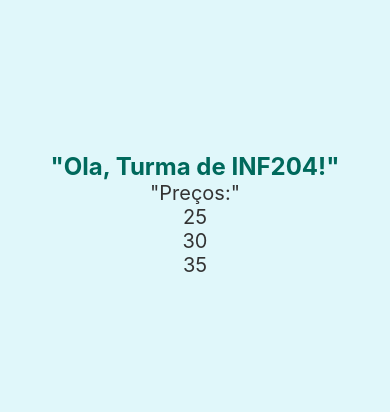
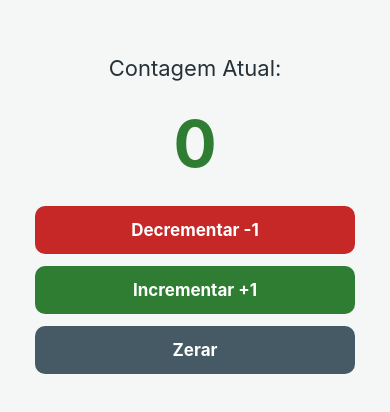
Before and after one commit to LucaxOP/inf-204-pratica-01, a React Native app: screen / in a window 390 px wide. Shown: the part 208-620 px from the top of the page. Built offline with nearby package versions, Linux system fonts and the light colour scheme.

Commit message:
Implementa contador e desafios extras da pratica 01

```diff
--- a/App.js
+++ b/App.js
@@ -1,29 +1,49 @@
 import React, { useState } from "react";
-import { Text, View, Button, StyleSheet } from "react-native";
+import { StyleSheet, Text, TouchableOpacity, View } from "react-native";
 
 export default function App() {
   const [contagem, setContagem] = useState(0);
 
-  const precos = [10, 15, 20, 25, 30, 35];
-
-  let contador = 0;
-
-  // contador = contador + 1;
+  const decrementar = () => {
+    setContagem((valorAtual) => Math.max(0, valorAtual - 1));
+  };
 
   return (
     <View style={styles.container}>
-      <Text style={styles.texto}>"Ola, Turma de INF204!"</Text>
+      <Text style={styles.titulo}>Contagem Atual:</Text>
+      <Text style={styles.numero}>{contagem}</Text>
 
-      <Text style={styles.titulo}>"Preços:"</Text>
-      {precos.filter((preco) => preco > 20)
-        .map((preco) => <Text style={styles.titulo}>{preco}</Text>)}
+      <View style={styles.botoes}>
+        <TouchableOpacity
+          accessibilityRole="button"
+          accessibilityLabel="Decrementar a contagem em um"
+          activeOpacity={0.75}
+          onPress={decrementar}
+          style={[styles.botao, styles.botaoDecrementar]}
+        >
+          <Text style={styles.textoBotao}>Decrementar -1</Text>
+        </TouchableOpacity>
 
-      {/* <Text style={styles.titulo}>"CONTADOR:"</Text>
-      <Text style={styles.numero}>{contagem}</Text>
-      <Button
-        title="Incrementar +1"
-        onPress={() => setContagem(contagem + 1)}
-      /> */}
+        <TouchableOpacity
+          accessibilityRole="button"
+          accessibilityLabel="Incrementar a contagem em um"
+          activeOpacity={0.75}
+          onPress={() => setContagem((valorAtual) => valorAtual + 1)}
+          style={[styles.botao, styles.botaoIncrementar]}
+        >
+          <Text style={styles.textoBotao}>Incrementar +1</Text>
+        </TouchableOpacity>
+
+        <TouchableOpacity
+          accessibilityRole="button"
+          accessibilityLabel="Zerar a contagem"
+          activeOpacity={0.75}
+          onPress={() => setContagem(0)}
+          style={[styles.botao, styles.botaoZerar]}
+        >
+          <Text style={styles.textoBotao}>Zerar</Text>
+        </TouchableOpacity>
+      </View>
     </View>
   );
 }
@@ -33,21 +53,42 @@ const styles = StyleSheet.create({
     flex: 1,
     justifyContent: "center",
     alignItems: "center",
-    backgroundColor: "#e0f7fa"
-  },
-  texto: {
-    fontSize: 24,
-    fontWeight: "bold",
-    color: "#00695c"
+    padding: 24,
+    backgroundColor: "#f4f7f5"
   },
   titulo: {
-    fontSize: 20,
-    color: "#333333"
+    fontSize: 22,
+    color: "#263238"
   },
   numero: {
-    fontSize: 48,
+    marginVertical: 24,
+    fontSize: 64,
     fontWeight: "bold",
-    color: "#4caf50",
-    marginBottom: 20
+    color: "#2e7d32"
+  },
+  botoes: {
+    width: "100%",
+    maxWidth: 320,
+    gap: 12
+  },
+  botao: {
+    alignItems: "center",
+    paddingVertical: 14,
+    paddingHorizontal: 20,
+    borderRadius: 10
+  },
+  botaoDecrementar: {
+    backgroundColor: "#c62828"
+  },
+  botaoIncrementar: {
+    backgroundColor: "#2e7d32"
+  },
+  botaoZerar: {
+    backgroundColor: "#455a64"
+  },
+  textoBotao: {
+    fontSize: 17,
+    fontWeight: "bold",
+    color: "#ffffff"
   }
 });
```
Also changed, not shown: 1 other file (tests, documents, lock files or other folders).
